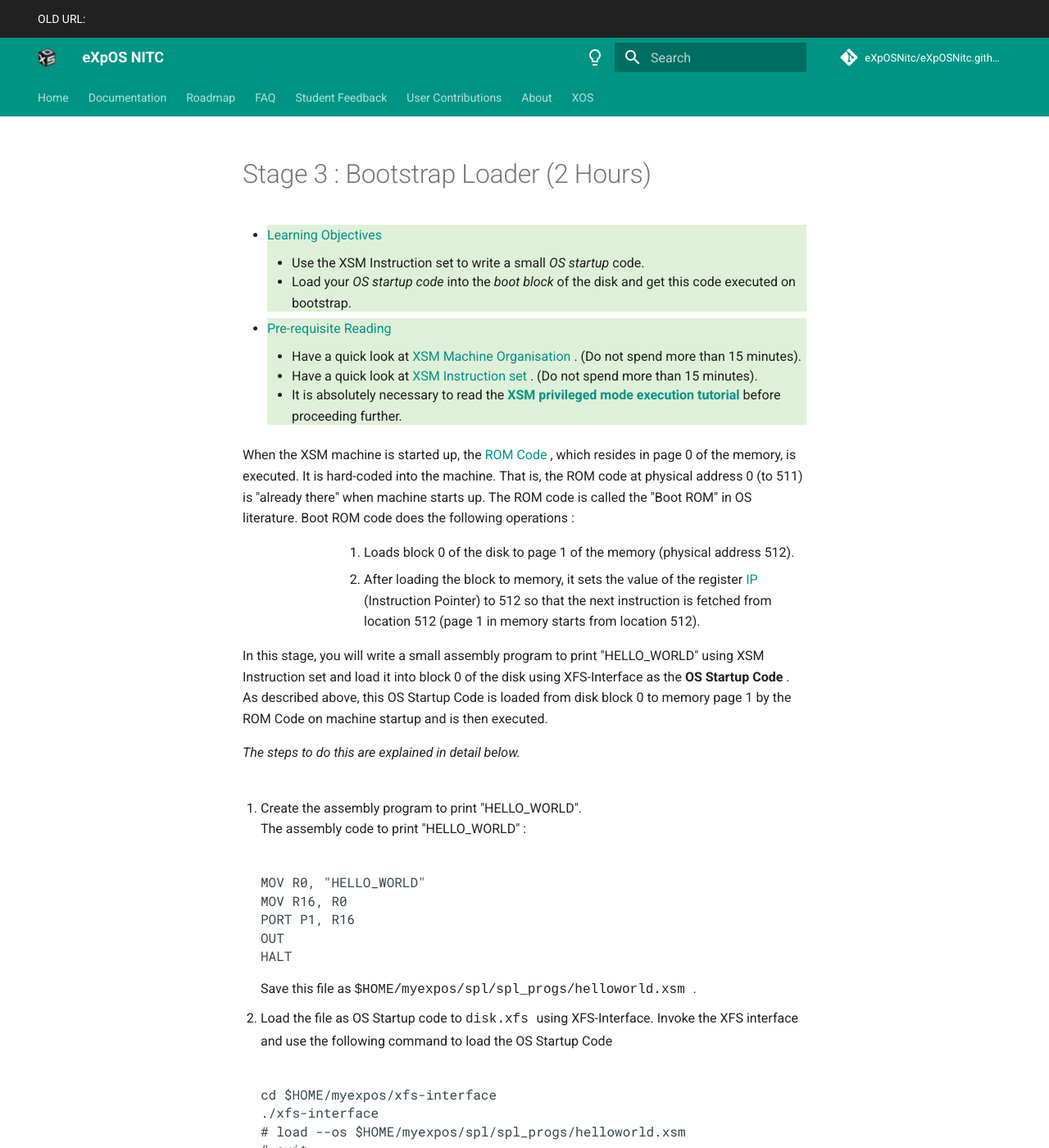
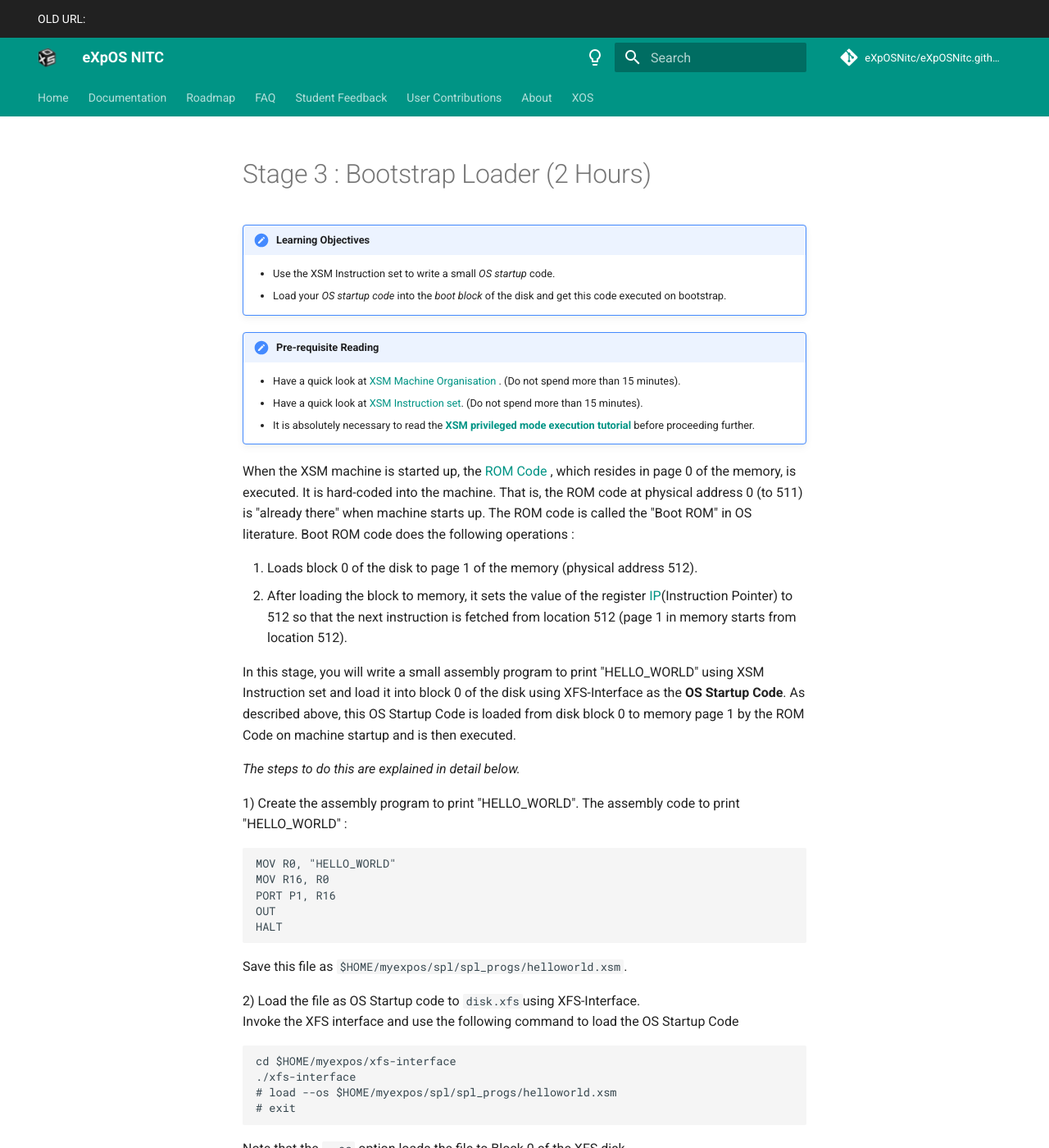
Before and after one commit to eXpOSNitc/expos-docs, an MkDocs documentation site: the page built from docs/roadmap/stage_03.md, in a window 1280 px wide and 1400 px high. Shown: the whole window at 82% size. Built offline with MkDocs 1.6.1 and Material for MkDocs 9.7.7, drawn with Linux system fonts in a browser that asks for light colours; comment, search, counter and statistics services are not loaded; some of the changed text lies outside the part shown.

````diff
--- a/docs/assets/css/extra.css
+++ b/docs/assets/css/extra.css
@@ -6,7 +6,7 @@
     padding: .25em 0;
     margin: 0 0 .25em;
     border-bottom: 2px solid rgb(175, 175, 175);
-    color: #555 !important;
+    color: var(--md-code-fg-color) !important;
 }
 .stage-link:last-child {
     border-bottom: 0;
--- a/docs/roadmap/stage_03.md
+++ b/docs/roadmap/stage_03.md
@@ -1,255 +1,78 @@
 ---
-title: 'Stage 3 :
-                        Bootstrap Loader (2 Hours)'
+title: 'Stage 3 : Bootstrap Loader (2 Hours)'
 ---
-<div class="panel-collapse collapse" id="collapse3">
- <div class="panel-body">
-  <!-- Begin Learning Objectives-->
-  <div class="container col-md-12">
-   <div class="section_area">
-    <ul class="list-group">
-     <li class="list-group-item" style="background:#dff0d8">
-      <span class="fa fa-book">
-      </span>
-      <a data-toggle="collapse" href="#lo3">
-       Learning
-                                Objectives
-      </a>
-      <div class="panel-collapse expand" id="lo3">
-       <ul>
-        <li style="margin-bottom: -2px">
-         <span class="fa fa-hand-o-right">
-         </span>
-         Use the XSM Instruction set to write a small
-         <i>
-          OS startup
-         </i>
-         code.
-        </li>
-        <li style="margin-bottom: -2px">
-         <span class="fa fa-hand-o-right">
-         </span>
-         Load your
-         <i>
-          OS startup code
-         </i>
-         into the
-         <i>
-          boot block
-         </i>
-         of the disk and get
-                                    this code executed on bootstrap.
-        </li>
-       </ul>
-      </div>
-     </li>
-     <li class="list-group-item" style="background:#dff0d8">
-      <span class="fa fa-book">
-      </span>
-      <a data-toggle="collapse" href="#lo3a">
-       Pre-requisite
-                                Reading
-      </a>
-      <div class="panel-collapse expand" id="lo3a">
-       <ul>
-        <li style="margin-bottom: -2px">
-         <span class="fa fa-hand-o-right">
-         </span>
-         Have a quick look at
-         <a href="arch_spec-files/machine_organisation.html" target="_blank">
-          XSM Machine Organisation
-         </a>
-         . (Do not spend more than 15 minutes).
-        </li>
-        <li style="margin-bottom: -2px">
-         <span class="fa fa-hand-o-right">
-         </span>
-         Have a quick look at
-         <a href="arch_spec-files/instruction_set.html" target="_blank">
-          XSM
-                                      Instruction set
-         </a>
-         . (Do not spend more than 15 minutes).
-        </li>
-        <li style="margin-bottom: -2px">
-         <span class="fa fa-hand-o-right">
-         </span>
-         It is absolutely necessary to read the
-         <a href="Tutorials/xsm-instruction-cycle.html" target="_blank">
-          <b>
-           XSM privileged mode execution tutorial
-          </b>
-         </a>
-         before proceeding further.
-        </li>
-       </ul>
-      </div>
-     </li>
-    </ul>
-   </div>
-  </div>
-  <!-- End Learning Objectives-->
-  <p>
-   When the XSM machine is started up, the
-   <a href="arch_spec-files/machine_organisation.html#Boot ROM" target="_blank">
-    ROM Code
-   </a>
-   , which resides in page 0 of the memory, is executed. It is
-                        hard-coded into the machine. That is, the ROM code at physical address 0 (to 511) is "already
-                        there" when machine starts up. The ROM code is called the "Boot ROM" in OS literature. Boot ROM
-                        code does the following operations :
-   <ol style="list-style-type:decimal;margin-left:10vw">
-    <li>
-     Loads block 0 of the disk to page 1 of the memory (physical address 512).
-    </li>
-    <li>
-     After loading the block to memory, it sets the value of the register
-     <a href="arch_spec-files/machine_organisation.html" target="_blank">
-      IP
-     </a>
-     (Instruction Pointer) to 512 so that the next instruction is
-                            fetched from location 512 (page 1 in memory starts from location 512).
-    </li>
-   </ol>
-  </p>
-  <p>
-   In this stage, you will write a small assembly program to print "HELLO_WORLD" using XSM
-                        Instruction set and load it into block 0 of the disk using XFS-Interface as the
-   <b>
-    OS Startup
-                          Code
-   </b>
-   . As described above, this OS Startup Code is loaded from disk block 0 to memory page
-                        1 by the ROM Code on machine startup and is then executed.
-  </p>
-  <i>
-   The steps to do this are explained in detail below.
-  </i>
-  <br>
-   <br>
-    <ol style="list-style-type:decimal;margin-left:2px">
-     <li>
-      Create the assembly program to print "HELLO_WORLD".
-      <br/>
-      The assembly code to print
-                          "HELLO_WORLD" :
-      <br/>
-      <br/>
-      <div>
-       <pre>
+
+!!! note "Learning Objectives"
+       - Use the XSM Instruction set to write a small *OS startup* code.
+       - Load your *OS startup code* into the *boot block* of the disk and get this code executed on bootstrap.
+
+!!! note "Pre-requisite Reading"
+       - Have a quick look at <a href="arch_spec-files/machine_organisation.html" target="_blank"> XSM Machine Organisation </a>. (Do not spend more than 15 minutes).
+       - Have a quick look at <a href="arch_spec-files/instruction_set.html" target="_blank">XSM Instruction set</a>. (Do not spend more than 15 minutes).
+       - It is absolutely necessary to read the <a href="Tutorials/xsm-instruction-cycle.html" target="_blank"><b>XSM privileged mode execution tutorial</b></a> before proceeding further.
+
+
+When the XSM machine is started up, the <a href="arch_spec-files/machine_organisation.html#Boot ROM" target="_blank">
+ROM Code </a>, which resides in page 0 of the memory, is executed. It is hard-coded into the machine.
+That is, the ROM code at physical address 0 (to 511) is "already there" when machine starts up.
+The ROM code is called the "Boot ROM" in OS literature. Boot ROM code does the following operations :
+
+1. Loads block 0 of the disk to page 1 of the memory (physical address 512).
+2. After loading the block to memory, it sets the value of the register <a href="arch_spec-files/machine_organisation.html" target="_blank">
+IP</a>(Instruction Pointer) to 512 so that the next instruction is fetched from location 512 (page 1 in memory starts from location 512).
+
+
+In this stage, you will write a small assembly program to print "HELLO_WORLD" using XSM Instruction set
+and load it into block 0 of the disk using XFS-Interface as the <b>OS Startup Code</b>.
+As described above, this OS Startup Code is loaded from disk block 0 to memory page 1 by the ROM Code
+on machine startup and is then executed.
+
+*The steps to do this are explained in detail below.*
+
+1) Create the assembly program to print "HELLO_WORLD".
+The assembly code to print "HELLO_WORLD" :
+```
 MOV R0, "HELLO_WORLD"
 MOV R16, R0
 PORT P1, R16
 OUT
-HALT </pre>
-       Save this file as
-       <tt>
-        $HOME/myexpos/spl/spl_progs/helloworld.xsm
-       </tt>
-       .
-      </div>
-     </li>
-     <li>
-      Load the file as OS Startup code to
-      <tt>
-       disk.xfs
-      </tt>
-      using XFS-Interface. Invoke the XFS
-                          interface and use the following command to load the OS Startup Code
-      <br/>
-      <br/>
-      <div>
-       <pre>cd $HOME/myexpos/xfs-interface
+HALT
+```
+Save this file as `$HOME/myexpos/spl/spl_progs/helloworld.xsm`.
+
+2) Load the file as OS Startup code to `disk.xfs`using XFS-Interface.
+Invoke the XFS interface and use the following command to load the OS Startup Code
+```
+cd $HOME/myexpos/xfs-interface
 ./xfs-interface
 # load --os $HOME/myexpos/spl/spl_progs/helloworld.xsm
 # exit
+```
 
-</pre>
-      </div>
-      <i>
-       Note that the
-       <tt>
-        --os
-       </tt>
-       option loads the file to Block 0 of the XFS disk.
-      </i>
-     </li>
-     <li>
-      Run the machine
-      <br/>
-      <br/>
-      <div>
-       <pre>cd $HOME/myexpos/xsm
-./xsm</pre>
-      </div>
-     </li>
-    </ol>
-    <br/>
-    The machine will halt after printing "HELLO_WORLD".
-    <br/>
-    <br/>
-    <div>
-     <pre>
+Note that the `--os` option loads the file to Block 0 of the XFS disk.
+
+3) Run the machine
+```
+cd $HOME/myexpos/xsm
+./xsm
+```
+
+The machine will halt after printing "HELLO_WORLD".
+
+```
 HELLO_WORLD
-Machine is halting.</pre>
-     <br/>
-     <p style="text-indent: 0px">
-      <code>
-       Note :
-      </code>
-      The XSM simulator given to you is an assembly
-                          language interpeter for XSM. Hence, it is possible to load and run assembly
-                          language programs on the simulator (unlike real systems where
-                          binary programs need to be supplied).
-     </p>
-    </div>
-    <!--=========== BEGIN contents SECTION ================-->
-    <div class="container col-md-12">
-     <div class="section_area">
-      <ul class="list-group">
-       <li class="list-group-item">
-        <a data-toggle="collapse" href="#collapseq2">
-         <b>
-          Q1.
-         </b>
-         If the OS Startup Code is loaded
-                                to some other page other than Page 1, will XSM work fine?
-        </a>
-        <div class="panel-collapse collapse" id="collapseq2">
-         No. This is because after the
-                                execution of the ROM Code, IP points to
-         <b>
-          512
-         </b>
-         which is the 1
-         <sup>
-          st
-         </sup>
-         instruction of Page 1. So if the OS Startup Code is not loaded to Page 1, it results in
-                                an
-         <a href="./arch_spec-files/interrupts_exception_handling.html" target="_blank">
-          exception
-         </a>
-         and leads to system crash.
-        </div>
-       </li>
-      </ul>
-     </div>
-    </div>
-    <p>
-     <b style="color:#26A65B">
-      Assignment 1 :
-     </b>
-     Write an assembly program to print numbers from 1
-                        to 20 and run it as the OS Startup code.
-    </p>
-    <!--<p><b style="color:#26A65B">Assignment 3 : </b> Read and understand the tutorial on <a href="Tutorials/xsm-instruction-cycle.html" target="_blank">XSM Instruction Execution Cycle</a>.</p>-->
-    <a data-toggle="collapse" href="#collapse3">
-     <span class="fa fa-times">
-     </span>
-     Close
-    </a>
-   </br>
-  </br>
- </div>
-</div>
+Machine is halting.
+```
+
+!!! note
+       The XSM simulator given to you is an assembly language interpeter for XSM.
+       Hence, it is possible to load and run assembly language programs on
+       the simulator (unlike real systems where binary programs need to be supplied).
+
+
+??? question "If the OS Startup Code is loaded to some other page other than Page 1, will XSM work fine?"
+       No. This is because after the execution of the ROM Code, IP points to *512* which is the 1<sup>st</sup>
+       instruction of Page 1. So if the OS Startup Code is not loaded to Page 1, it results in an <a href="./arch_spec-files/interrupts_exception_handling.html" target="_blank">exception</a> and leads to system crash.
+
+!!! todo "Assignment 1"
+       Write an assembly program to print numbers from 1 to 20 and run it as the OS Startup code.
````
